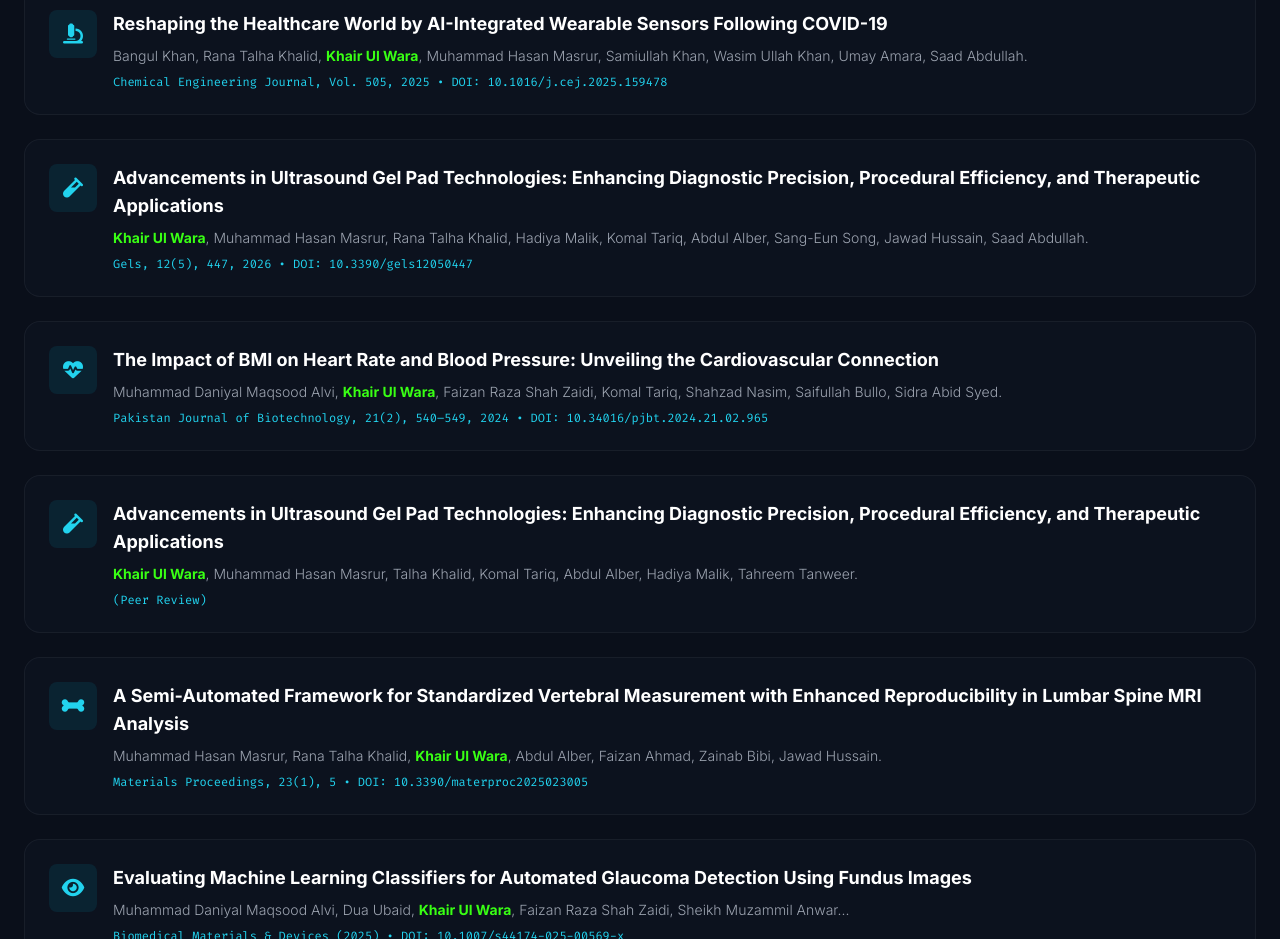
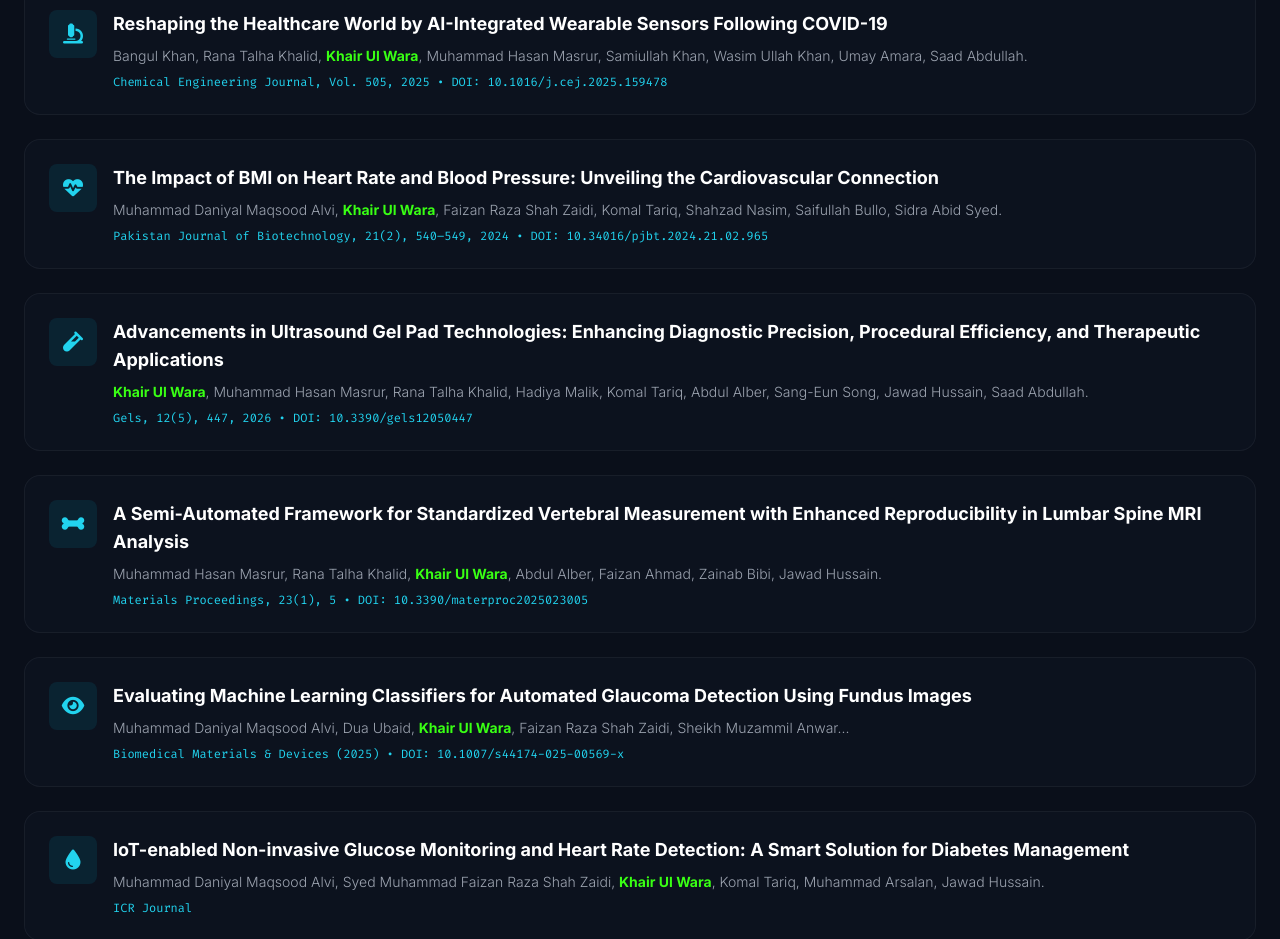
Before and after one commit to khairulwaraaa-cloud/portfolio, a plain HTML site: page index.html in a window 1280 px wide. Shown: the part 4200-5139 px from the top of the page. Drawn offline with nearby package versions, Linux system fonts and the light colour scheme; animation ran at ten frames a second.

Commit message:
Update index.html

```diff
--- a/index.html
+++ b/index.html
@@ -524,39 +524,7 @@
                             </div>
                         </div>
                     </div>
-<!-- Paper 3 -->
-<div
-    class="bg-navy-800/40 border border-white/5 hover:border-cyan-400/30 transition-colors rounded-2xl p-6 gsap-fade-up group">
-    <div class="flex flex-col md:flex-row md:items-start gap-4">
-        <div
-            class="w-12 h-12 bg-cyan-500/10 text-cyan-400 rounded-lg flex items-center justify-center shrink-0">
-            <i class="fas fa-vial text-xl"></i>
-        </div>
-        <div>
-            <h3
-                class="text-lg font-bold text-white mb-2 group-hover:text-cyan-400 transition-colors">
-                Advancements in Ultrasound Gel Pad Technologies: Enhancing Diagnostic Precision,
-                Procedural Efficiency, and Therapeutic Applications
-            </h3>
 
-            <p class="text-sm text-gray-400 mb-2 font-light">
-                <strong class="text-neon font-bold">Khair Ul Wara</strong>,
-                Muhammad Hasan Masrur, Rana Talha Khalid, Hadiya Malik,
-                Komal Tariq, Abdul Alber, Sang-Eun Song,
-                Jawad Hussain, Saad Abdullah.
-            </p>
-
-            <p class="text-xs font-mono text-cyan-400">
-                Gels, 12(5), 447, 2026 • DOI:
-                <a href="https://doi.org/10.3390/gels12050447"
-                    target="_blank"
-                    class="hover:text-white transition-colors">
-                    10.3390/gels12050447
-                </a>
-            </p>
-        </div>
-    </div>
-</div>
                     <!-- Paper 2 -->
                     <div
                         class="bg-navy-800/40 border border-white/5 hover:border-cyan-400/30 transition-colors rounded-2xl p-6 gsap-fade-up group">
@@ -593,12 +561,24 @@
             <h3
                 class="text-lg font-bold text-white mb-2 group-hover:text-cyan-400 transition-colors">
                 Advancements in Ultrasound Gel Pad Technologies: Enhancing Diagnostic Precision,
-                                    Procedural Efficiency, and Therapeutic Applications</h3>
+                Procedural Efficiency, and Therapeutic Applications
+            </h3>
+
             <p class="text-sm text-gray-400 mb-2 font-light">
-                                    <strong class="text-neon font-bold">Khair Ul Wara</strong>, Muhammad Hasan Masrur,
-                                    Talha Khalid, Komal Tariq, Abdul Alber, Hadiya Malik, Tahreem Tanweer.
+                <strong class="text-neon font-bold">Khair Ul Wara</strong>,
+                Muhammad Hasan Masrur, Rana Talha Khalid, Hadiya Malik,
+                Komal Tariq, Abdul Alber, Sang-Eun Song,
+                Jawad Hussain, Saad Abdullah.
             </p>
-                                <p class="text-xs font-mono text-cyan-400">(Peer Review)</p>
+
+            <p class="text-xs font-mono text-cyan-400">
+                Gels, 12(5), 447, 2026 • DOI:
+                <a href="https://doi.org/10.3390/gels12050447"
+                    target="_blank"
+                    class="hover:text-white transition-colors">
+                    10.3390/gels12050447
+                </a>
+            </p>
         </div>
     </div>
 </div>
```
Lines whose indentation alone changed are shown as unchanged.
